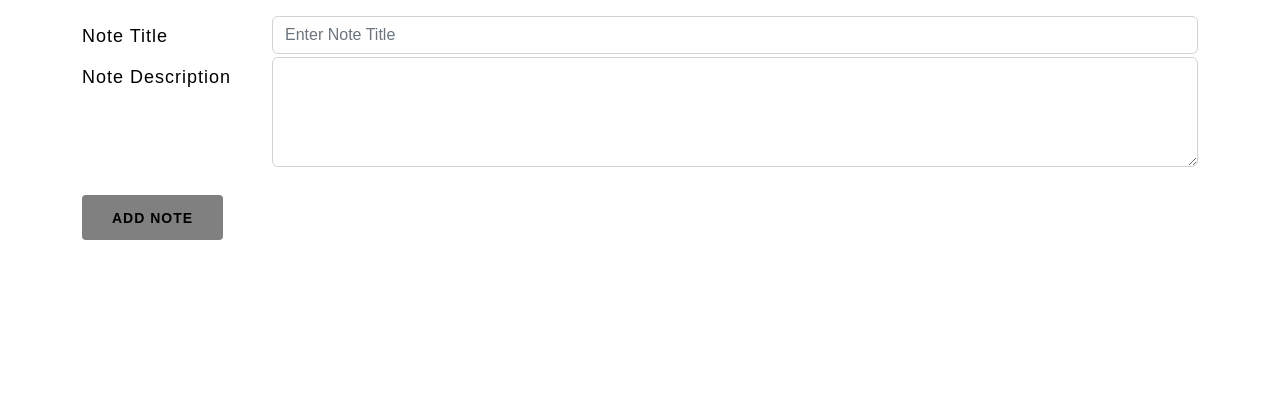
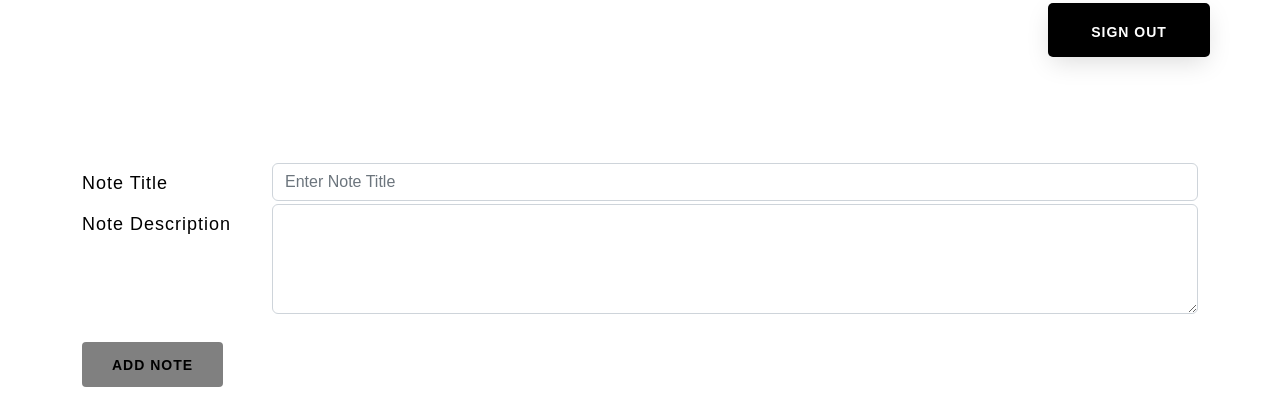
Before and after one commit to NajmudinRain/Note_Taking_Application, a Flask app: template templates/dashboard.html in a window 1280 px wide. Shown: the part 50-470 px from the top of the page. Run offline with Flask 2, Linux system fonts and the light colour scheme; the template is opened without the code that fills it, so the values that code supplies are empty.

Commit message:
signout buttion fixed

```diff
--- a/static/css/styles.css
+++ b/static/css/styles.css
@@ -234,3 +234,12 @@ input[type=submit] {
   margin-top: 2em;
   background-color: grey;
 }
+
+#signout{
+  padding: 0.3em;
+    width: 9em;
+    height: 3em;
+    margin-left: 56em;
+    margin-top: -1.5em;
+
+}
--- a/templates/dashboard.html
+++ b/templates/dashboard.html
@@ -1,20 +1,16 @@
 {% extends "base.html" %}
 
 {% block content %}
-  <!-- <div class="card-wrapper">
+  <div class="card-wrapper">
 
-    <div class="card" style="background-color: black;">
-
-      <h1 class="center">Dashboard</h1>
-      <p class="center">You are currently logged in.</p>
-
+    <div class="card" style="background-color: black;" id="signout">
       <div class="center">
-        <a href="/user/signout" class="btn btn--secondary">Sign Out</a>
+        <a href="/user/signout" class="btn btn--secondary" id="sbut">Sign Out</a>
       </div>
 
     </div>
 
-    <div class="card" style="background-color: black;">
+    <!-- <div class="card" style="background-color: black;">
 
       <h2 class="center">Your Info</h2>
 
@@ -24,10 +20,10 @@
         <strong>Email:</strong> {{ session['user']['email'] }}
       </p>
 
-    </div>
+    </div> -->
 
-  </div> -->
-  <!-- <form action="/" method="POST">
+  </div>
+   <!-- <form action="/" method="POST">
     <h3>Update Note</h3>
     <div class="form-group">
       <label for="recipient-name" class="col-form-label">Title:</label>
```
